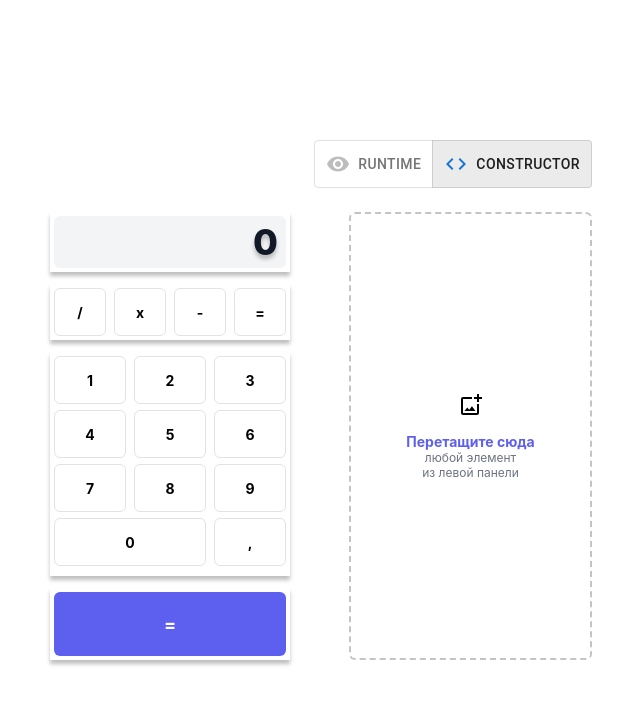
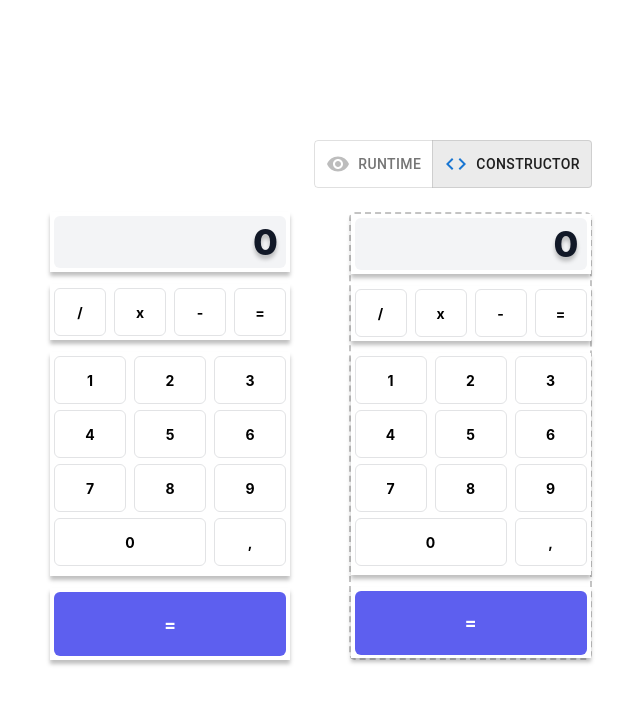
Before and after one commit to andreu6454/drag-and-drop-calculator, a React (Create React App) app: page / in a window 1280 px wide. Shown: the top 704 px of the page, without its empty margins (319-959 px from the left). Built offline with nearby package versions, Linux system fonts and the light colour scheme.

Commit message:
updated: - css styles

```diff
--- a/src/App/App.tsx
+++ b/src/App/App.tsx
@@ -4,15 +4,27 @@ import Items from "../Features/Items/Items";
 import Constructor from "../Features/Constructor/Constructor";
 import ToggleButton from "../Components/ToggleButton/ToggleButton";
 import {useAppSelector} from "../Store/Store";
+import Display from "../Components/Display/Display";
+import Operators from "../Components/Operators/Operators";
+import Numbers from "../Components/Numbers/Numbers";
+import EqualButton from "../Components/EqualSign/EqualButton";
 
 function App() {
     const isConstructed = useAppSelector(state => state.app.isConstructed)
+
+    const items = [
+        {component: <Display key={1}/>, order: 0, isUsed: false, isDragged: false},
+        {component: <Operators key={2}/>, order: 1, isUsed: false, isDragged: false},
+        {component: <Numbers key={3}/>, order: 2, isUsed: false, isDragged: false},
+        {component: <EqualButton key={4}/>, order: 3, isUsed: false, isDragged: false}
+    ]
+
     return (
         <div className="App">
             <ToggleButton/>
             <div className={"Container"}>
-                {!isConstructed && <Items/>}
-                <Constructor/>
+                {!isConstructed && <Items items={items}/>}
+                <Constructor items={items}/>
             </div>
         </div>
     );
--- a/src/Components/Display/Display.tsx
+++ b/src/Components/Display/Display.tsx
@@ -6,7 +6,7 @@ const Display = () => {
     const count = useAppSelector(state => state.constructorItems.value)
 
     return (
-        <div draggable className={styles.displayShadow}>
+        <div className={styles.displayShadow}>
             <div className={styles.display}>
                 {count}
             </div>
--- a/src/Components/EqualSign/EqualButton.tsx
+++ b/src/Components/EqualSign/EqualButton.tsx
@@ -3,25 +3,9 @@ import styles from './EqualButton.module.css'
 
 const EqualButton = () => {
 
-    function dragStartHandler(e: React.DragEvent<HTMLDivElement>) {
-
-    }
-
-    function dragLeaveHandle(e: React.DragEvent<HTMLDivElement>) {
-
-
-    }
-
-    function dragEnterHandle(e: React.DragEvent<HTMLDivElement>) {
-
-    }
 
     return (
         <div
-            onDragStart={dragStartHandler}
-            onDragLeave={dragLeaveHandle}
-            onDragEnter={dragEnterHandle}
-            draggable
             className={styles.EqualButtonShadow}>
             <div className={styles.EqualButton}>
                 =
--- a/src/Components/Numbers/Numbers.tsx
+++ b/src/Components/Numbers/Numbers.tsx
@@ -4,7 +4,7 @@ import styles from './Numbers.module.css'
 const Numbers = () => {
 
     return (
-        <div draggable className={styles.NumbersShadow}>
+        <div className={styles.NumbersShadow}>
             <div className={styles.Numbers}>
                 <div className={styles.SingleNumber}>
                     1
--- a/src/Features/Constructor/Constructor.module.css
+++ b/src/Features/Constructor/Constructor.module.css
@@ -8,7 +8,6 @@
     display: flex;
     flex-direction: column;
     align-items: center;
-    justify-content: center;
 }
 .bgColor{
     background-color: #F0F9FF;
--- a/src/Features/Constructor/Constructor.tsx
+++ b/src/Features/Constructor/Constructor.tsx
@@ -1,14 +1,20 @@
-import React from 'react';
+import React, {useState} from 'react';
 import styles from './Constructor.module.css'
 import AddPhotoAlternateOutlinedIcon from '@mui/icons-material/AddPhotoAlternateOutlined';
 import {useAppSelector} from "../../Store/Store";
+import Display from "../../Components/Display/Display";
 
-const Constructor = () => {
+type constructorPropsType = {
+    items: any[]
+}
+const Constructor = ({items}: constructorPropsType) => {
 
     const isDragged = useAppSelector(state => state.app.isDragged)
 
-    const constructorItems: any = []
-
+    const [constructorItems, setConstructorItems] = useState<Array<any>>(items)
+    const mappedItems = constructorItems.map((el)=> {
+        return el.component
+    })
 
     function dragOverHandle(e: React.DragEvent<HTMLDivElement>) {
         e.preventDefault()
@@ -25,7 +31,6 @@ const Constructor = () => {
         e.currentTarget.style.backgroundColor = '#FFFFFF';
     }
 
-
     return (
         <div onDragOver={dragOverHandle}
              onDragLeave={dragLeaveHandle}
@@ -41,7 +46,7 @@ const Constructor = () => {
                 </p>
             </>
             }
-            {constructorItems && constructorItems[0]?.component}
+            {mappedItems && mappedItems}
         </div>
     );
 };
--- a/src/Features/Items/Items.tsx
+++ b/src/Features/Items/Items.tsx
@@ -5,13 +5,10 @@ import Operators from "../../Components/Operators/Operators";
 import Numbers from "../../Components/Numbers/Numbers";
 import EqualButton from "../../Components/EqualSign/EqualButton";
 
-const Items = () => {
-        const items = [
-            {component: <Display key={1}/>, order: 0, isUsed: false, isDragged: false},
-            {component: <Operators key={2}/>, order: 1, isUsed: false, isDragged: false},
-            {component: <Numbers key={3}/>, order: 2, isUsed: false, isDragged: false},
-            {component: <EqualButton key={4}/>, order: 3, isUsed: false, isDragged: false}
-        ]
+type itemsPropsType = {
+    items: any[]
+}
+const Items = ({items} : itemsPropsType) => {
 
     const sortItems = (a: any, b: any) => {
         if (a.order > b.order) {
@@ -21,15 +18,39 @@ const Items = () => {
         }
     }
 
+
+
     const mappedItems = items.sort(sortItems).map((el) => {
-            return el.component
+        function dragStartHandler(e: React.DragEvent<HTMLDivElement>, item: any) {
+            console.log(item)
+        }
+        function dragEnterHandle(e: React.DragEvent<HTMLDivElement>) {
+
+        }
+        function dragEndHandle(e: React.DragEvent<HTMLDivElement>) {
+
+        }
+        function dragDropHandle(e: React.DragEvent<HTMLDivElement>, item: any) {
+            e.preventDefault()
+            console.log(item)
+        }
+        return <div
+            key={el.component.key + 'a'}
+            onDragOver={(e)=> e.preventDefault()}
+            onDrop={(e)=>dragDropHandle(e,el)}
+            onDragEnter={(e)=>dragEnterHandle(e)}
+            onDragStart={(e)=>dragStartHandler(e,el)}
+            onDragEnd={(e)=>dragEndHandle(e)}
+            draggable>
+            {el.component}
+        </div>
+
     })
     return (
         <div className={styles.Items}>
             {mappedItems}
         </div>
     );
-    }
-;
+};
 
 export default Items;
```
Lines whose indentation alone changed are shown as unchanged.
